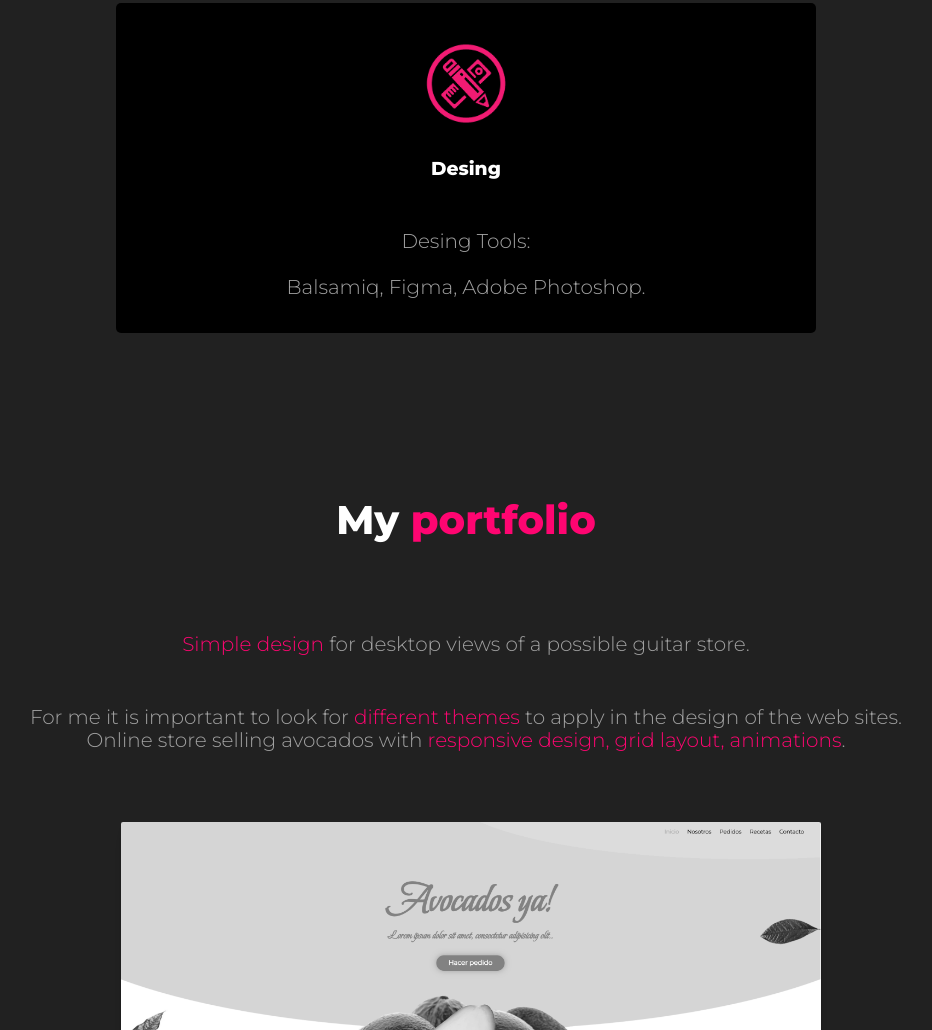
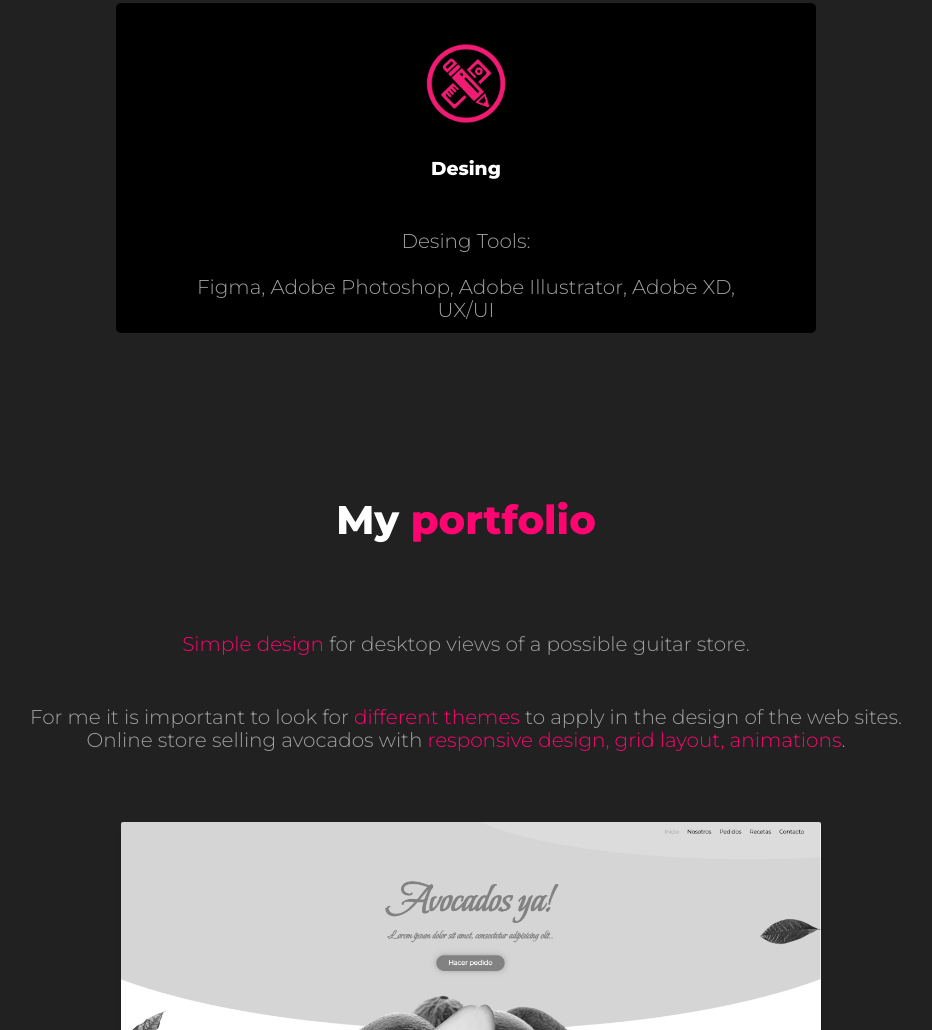
Before and after one commit to ArtSoraya/s, a plain HTML site: page index.html in a window 1280 px wide. Shown: the part 2548-3578 px from the top of the page, without its empty margins (174-1106 px from the left). Drawn offline with Linux system fonts and the light colour scheme.

Commit message:
Update index.html

```diff
--- a/index.html
+++ b/index.html
@@ -46,7 +46,7 @@
 			<div class="card-programs">
 				<img class="card" src="estiloCss/multimedia/imagenes/des-img.png">
 				<h3>Desing</h3>
-				<p>Desing Tools:<br><br> Balsamiq, Figma, Adobe Photoshop.</p>
+				<p>Desing Tools:<br><br>Figma, Adobe Photoshop, Adobe Illustrator, Adobe XD, UX/UI</p>
 			</div>
 		</div>
 	</section>
```
